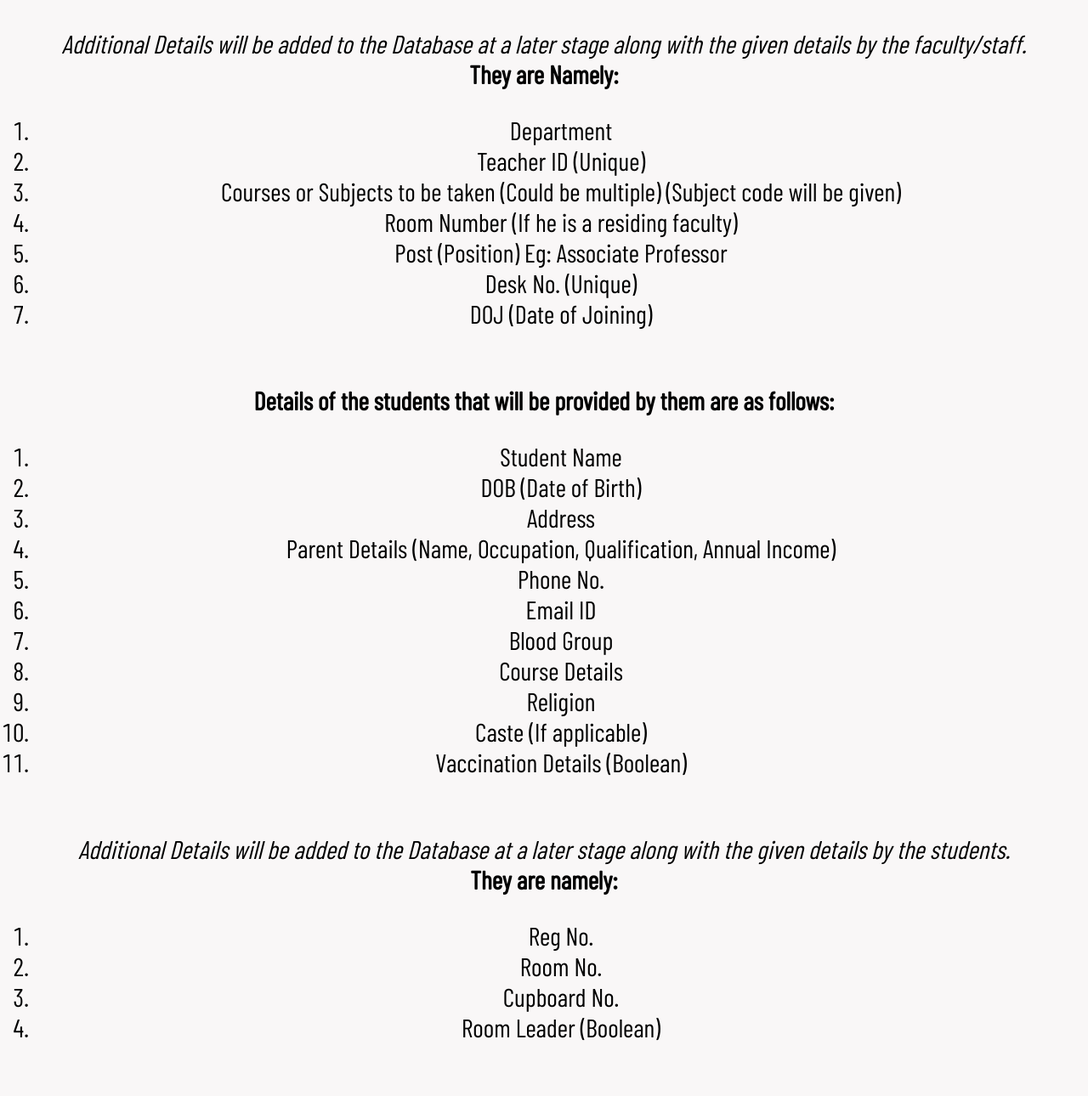
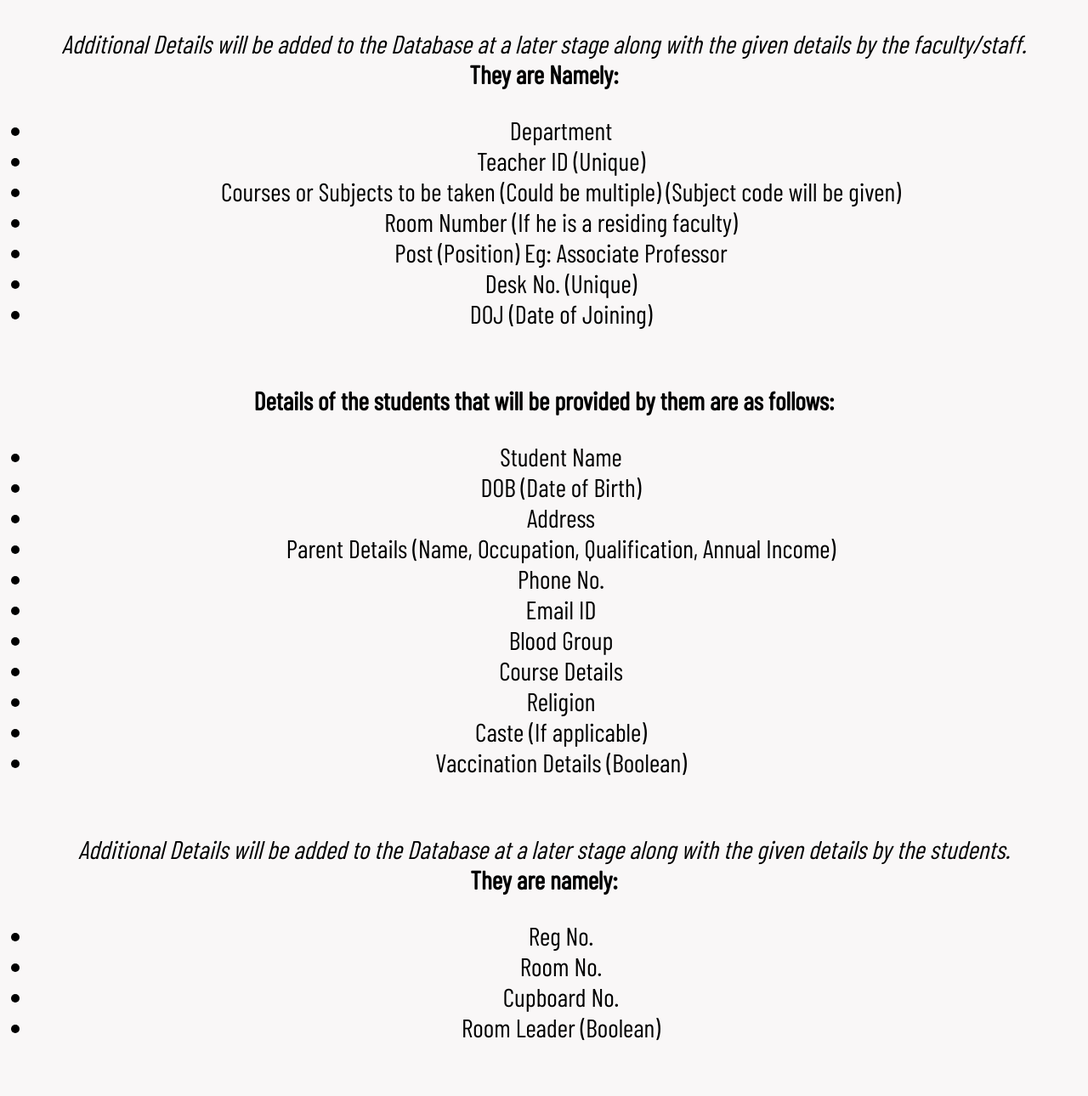
Before and after one commit to vidyasager162/MDH_scroll, a plain HTML site: page index.html in a window 1280 px wide. Shown: the part 2900-4190 px from the top of the page at 85% size. Drawn offline with nearby package versions, Linux system fonts and the light colour scheme; a web font is replaced by a local one.

Commit message:
Update index.html

```diff
--- a/index.html
+++ b/index.html
@@ -84,8 +84,8 @@
 	<br>
 	<div class="ele">
 		<b>Details of the faculty that will be provided by them are as follows:</b>
-		<ol>
-			<li style = "display: list-item;">Teacher Name</li>
+		<ul>
+			<li>Teacher Name</li>
 			<li>DOB (Date of Birth)</li>
 			<li>Address</li>
 			<li>Qualifications</li>
@@ -94,12 +94,12 @@
 			<li>Phone No.</li>
 			<li>Email ID</li>
 			<li>Blood Group</li>
-		</ol>
+		</ul>
 		<br>
 		<i>Additional Details will be added to the Database at a later stage along with the given details by the faculty/staff.</i>
 		<br>
 		<b>They are Namely:</b>
-		<ol>
+		<ul>
 			<li>Department</li>
 			<li>Teacher ID (Unique)</li>
 			<li>Courses or Subjects to be taken (Could be multiple) (Subject code will be given)</li>
@@ -107,10 +107,10 @@
 			<li>Post (Position) Eg: Associate Professor</li>
 			<li>Desk No. (Unique)</li>
 			<li>DOJ (Date of Joining)</li>
-		</ol>
+		</ul>
 		<br>
 		<b>Details of the students that will be provided by them are as follows:</b>
-		<ol>
+		<ul>
 			<li>Student Name</li>
 			<li>DOB (Date of Birth)</li>
 			<li>Address</li>
@@ -122,17 +122,17 @@
 			<li>Religion</li>
 			<li>Caste (If applicable)</li>
 			<li>Vaccination Details (Boolean)</li>
-		</ol>
+		</ul>
 		<br>
 		<i>Additional Details will be added to the Database at a later stage along with the given details by the students.</i>
 		<br>
 		<b>They are namely:</b>
-		<ol>
+		<ul>
 			<li>Reg No.</li>
 			<li>Room No.</li>
 			<li>Cupboard No.</li>
 			<li>Room Leader (Boolean)</li>
-		</ol>
+		</ul>
 		<br>
 		<i>The following data will be residing (a few more attributes could be added at a later stage) in the Database for MDH Campus and can be used to view about the details of each teacher and student.</i>
 	</div>
```
